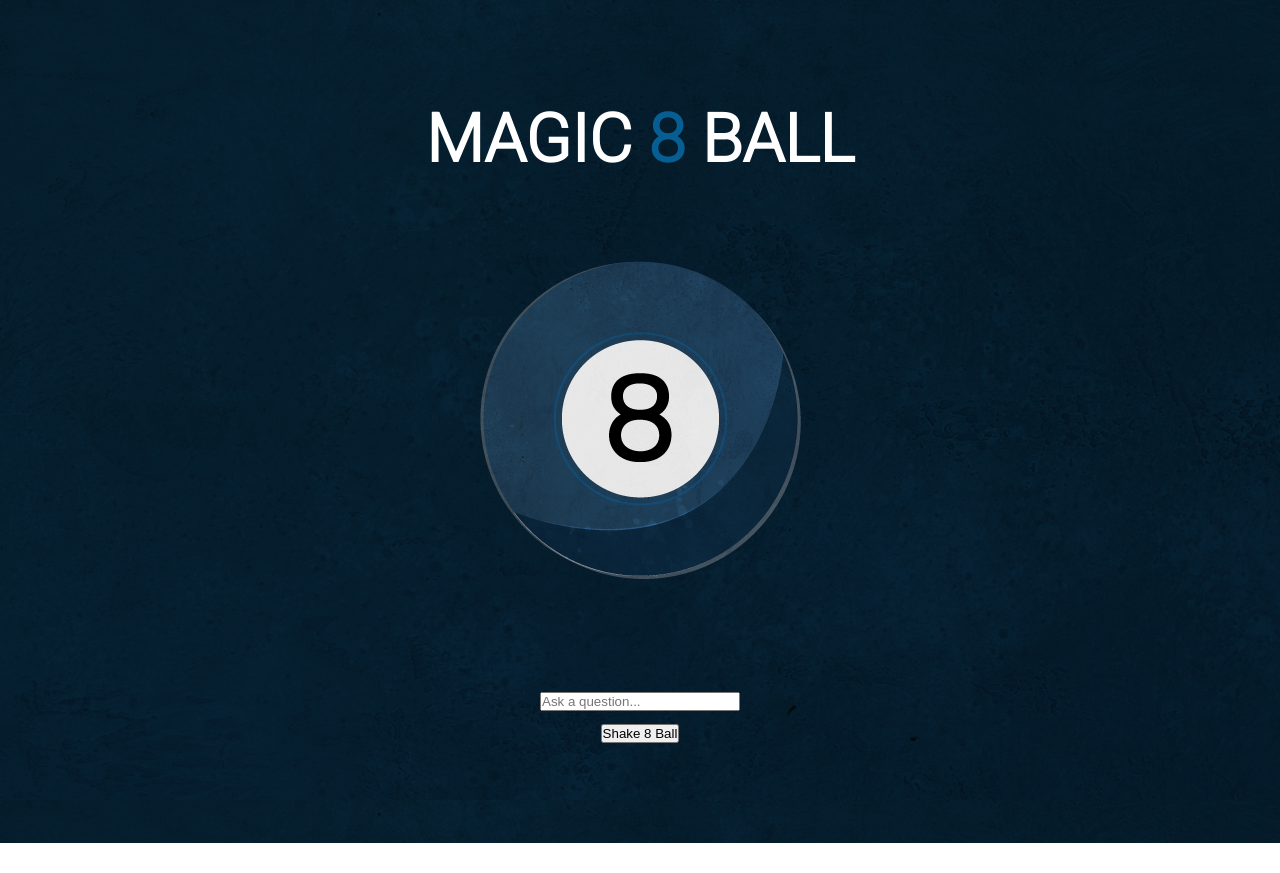
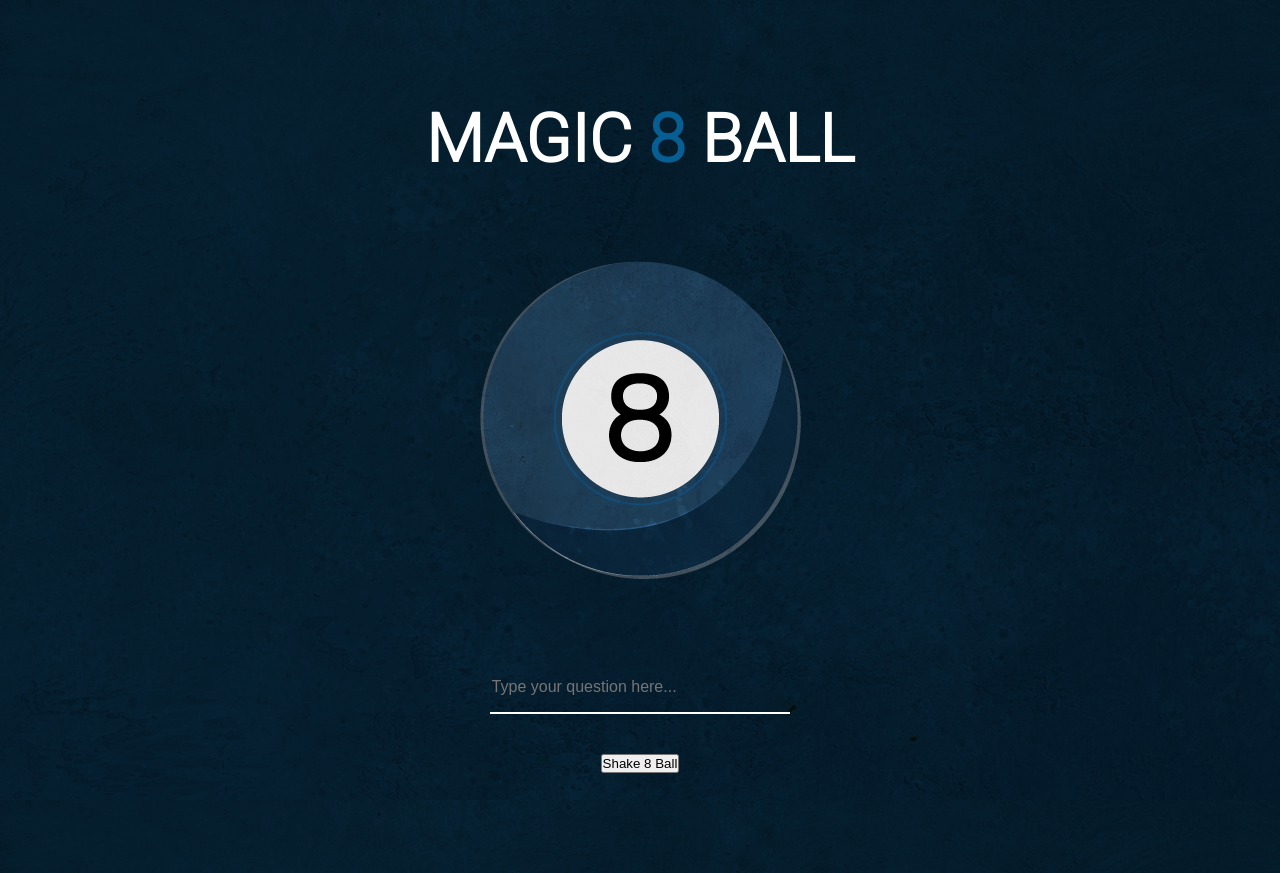
Before and after one commit to DigitalWatergun/magic-8-ball-web, a Vue app: page / in a window 1280 px wide. Before the commit the page ends 843 px from the top, so only its background shows below. Built offline with nearby package versions, Linux system fonts and the light colour scheme.

Commit message:
Add styling for text input

```diff
--- a/src/components/Magic8Ball.vue
+++ b/src/components/Magic8Ball.vue
@@ -1,17 +1,16 @@
 <template>
-  <div class="magic8ball">
+  <div class="magic-8-ball">
     <h1>MAGIC <span>8</span> BALL</h1>
     <div class="ball-image-container">
       <img class="ball-image" :src="require('@/assets/' + image)" />
       <div class="ball-text">{{ response }}</div>
     </div>
     <input
-      id="questionbox"
+      id="question-box"
+      placeholder="Type your question here..."
       type="text"
-      class="questionbox"
-      placeholder="Ask a question..."
     />
-    <button class="startbutton" @click="start" :disabled="isShaking">
+    <button class="start-button" @click="start" :disabled="isShaking">
       {{ buttonText }}
     </button>
   </div>
@@ -34,12 +33,12 @@ export default {
     start() {
       this.response = "";
       this.isShaking = true;
-      document.getElementById("questionbox").disabled = true;
+      document.getElementById("question-box").disabled = true;
       this.shake8ball();
       setTimeout(() => {
         this.image = "magic-8-ball-answer.png";
         this.isShaking = false;
-        document.getElementById("questionbox").disabled = false;
+        document.getElementById("question-box").disabled = false;
         this.response = generateResponse();
         this.buttonText = "Shake again!";
       }, 3000);
@@ -93,23 +92,36 @@ h1 span {
   font-size: 20px;
 }
 
-.magic8ball {
+.magic-8-ball {
   display: flex;
   flex-direction: column;
   justify-content: center;
   align-items: center;
 }
 
-.questionbox {
-  margin-top: 30px;
-  margin-block-end: 1em;
-  margin-inline-start: 0px;
-  margin-inline-end: 0px;
-  width: 200px;
+.start-button {
+  display: block;
+  margin-top: 40px;
 }
 
-.startbutton {
-  display: block;
+#question-box {
+  font-size: 1rem;
+  outline: none;
+  border: 0px;
+  border-bottom: 2px solid;
+  border-bottom-color: white;
+  padding: 1rem 0.1rem;
+  color: white;
+  transition: 0.1s ease-out;
+  background-color: transparent;
+  width: 300px;
+}
+
+#question-box:disabled {
+  border: 0px;
+  border-bottom: 2px solid;
+  border-bottom-color: gray;
+  color: gray;
 }
 </style>
 
```
